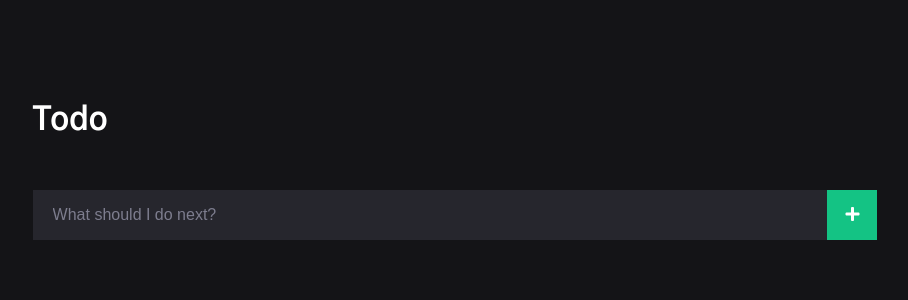
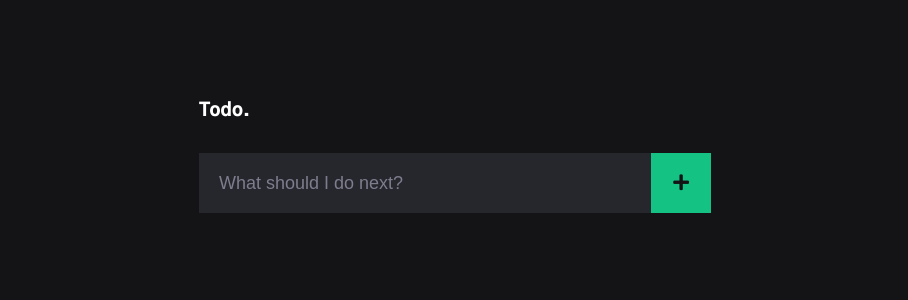
Before and after one commit to EtienneDelorieux/react-todo-app, a React (Create React App) app: page /todo in a window 1280 px wide. Shown: the top 300 px of the page, without its empty margins (185-1093 px from the left). Built offline with nearby package versions, Linux system fonts and the light colour scheme.

Commit message:
Submit form with 'enter' key

```diff
--- a/src/components/App.js
+++ b/src/components/App.js
@@ -1,6 +1,6 @@
-import React, { Component } from 'react';
+import React from "react";
 
-class App extends Component {
+class App extends React.Component {
 
   constructor(props) {
     super(props);
@@ -13,6 +13,7 @@ class App extends Component {
   }
 
   addTask(event) {
+    event.preventDefault()
     this.setState({ objectID: this.state.objectID += 1 })
 
     const newTask = {
@@ -25,35 +26,34 @@ class App extends Component {
     this.setState({ taskList: updatedTaskList, inputValue: "" })
   }
 
-  finishTask(id) {
+  removeTask(id) {
     const updatedTaskList = this.state.taskList.filter(item => item.objectID !== id)
     this.setState({ taskList: updatedTaskList })
   }
 
   updateInputValue(event) {
     this.setState({ inputValue: event.target.value })
-    console.log(this.state.inputValue)
   }
 
   render() {
     return (
       <div className="task__list">
-        <h1>Todo</h1>
+        <h1>Todo.</h1>
           <div className="task__add">
-            <form>
+            <form onSubmit={(event) => this.addTask(event)}>
               <input
                 type="text"
                 value={this.state.inputValue}
                 placeholder="What should I do next?"
                 onChange={(event) => this.updateInputValue(event)}
               />
-              <button type="button" onClick={(event) => this.addTask()}>
+              <button type="submit">
                 <i className="fas fa-plus"></i>
               </button>
             </form>
           </div>
           {this.state.taskList.map(item =>
-            <div className="task" key={item.objectID} onClick={() => this.finishTask(item.objectID)}>
+            <div className="task" key={item.objectID} onClick={() => this.removeTask(item.objectID)}>
               {item.taskTitle}
               <span className="task__mark">
                 <p>Mark as done<i className="fas fa-check"></i></p>
--- a/src/index.css
+++ b/src/index.css
@@ -7,7 +7,7 @@
 }
 
 :root {
-  font-size: 16px;
+  font-size: 18px;
 }
 
 body {
@@ -24,11 +24,13 @@ body {
 
 #wrapperGlobal {
   padding-top: 100px;
-  width: 66%;
+  width: 40%;
 }
 
 h1 {
-  margin-bottom: 50px;
+  font-size: 1rem;
+  font-weight: 900;
+  margin-bottom: 30px;
 }
 
 input:focus,
@@ -51,15 +53,15 @@ button:focus {
 .task__add button,
 .task__title,
 .task__finish button {
-  height: 50px;
-  line-height: 50px;
+  height: 60px;
+  line-height: 60px;
   border: none;
   transition: all 0.25s;
   font-size: 1rem;
 }
 
 .task__add input {
-  width: calc(100% - 50px);
+  width: calc(100% - 60px);
   padding: 0 20px;
   background-color: #26262d;
   color: #fff;
@@ -75,9 +77,9 @@ button:focus {
 }
 
 .task__add button {
-  width: 50px;
+  width: 60px;
   background-color: #14c384;
-  color: #fff;
+  color: #141417;
 }
 
 .task__add button:hover {
@@ -89,14 +91,17 @@ button:focus {
   background-color: #1d1d21;
   width: 100%;
   color: #7d7d8e;
-  height: 50px;
-  line-height: 50px;
+  height: 40px;
+  line-height: 40px;
   padding: 0 20px;
   margin-bottom: 10px;
   position: relative;
+  transition: all 0.25s;
+  font-size: 0.8rem;
 }
 
 .task:hover {
+  background-color: #19191d;
   cursor: pointer;
 }
 
```
Also changed, not shown: src/components/NewTaskForm.js (added, +51 -0 lines).
